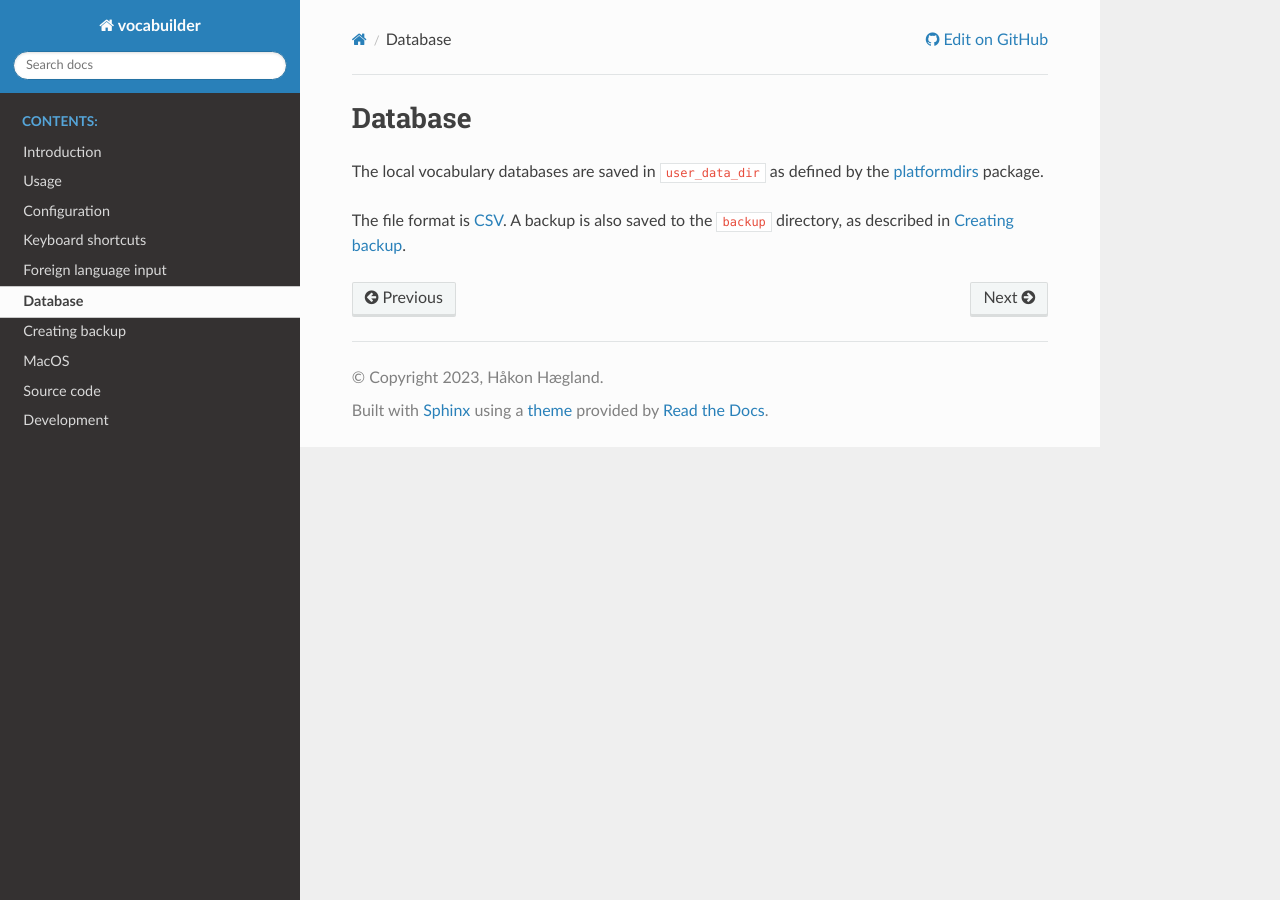
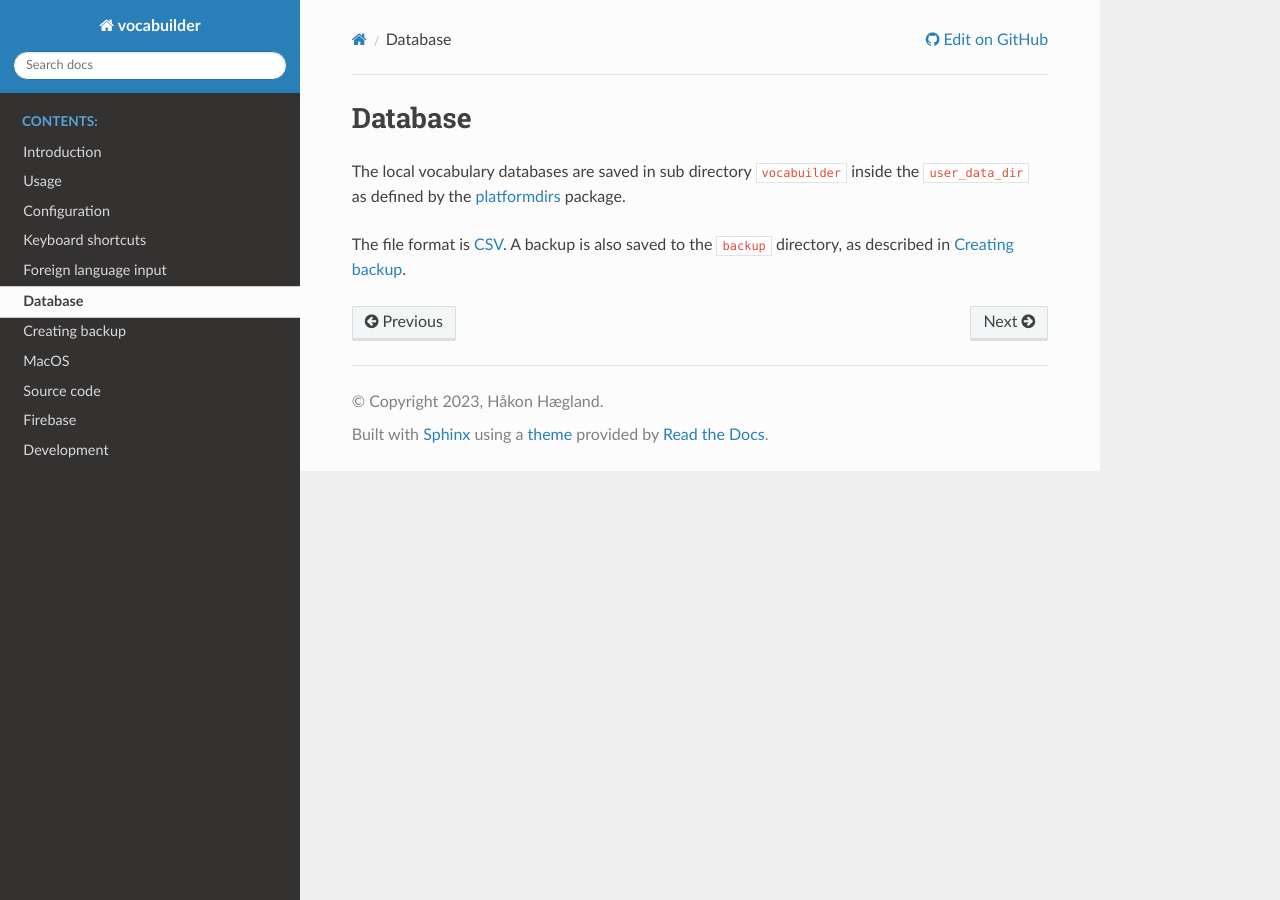
Before and after one commit to hakonhagland/vocabuilder, a Sphinx documentation site: the page built from docs/database.rst, in a window 1280 px wide. Built offline with Sphinx 7.4.7 and the Read the Docs theme 2.0.0, drawn with Linux system fonts in a browser that asks for light colours.

Commit message:
Updated documentation

```diff
--- a/docs/configuration.rst
+++ b/docs/configuration.rst
@@ -1,7 +1,8 @@
 Configuration
 =============
 
-The configuration file is named ``config.ini`` and is located in ``user_config_dir`` as defined
+The configuration file is named ``config.ini`` and is located in sub directory
+``vocabuilder`` inside directory ``user_config_dir`` as defined
 by the `platformdirs <https://pypi.org/project/platformdirs/>`_ package.
 
 The syntax is described in the documentation for the
--- a/docs/database.rst
+++ b/docs/database.rst
@@ -1,7 +1,7 @@
 Database
 ========
 
-The local vocabulary databases are saved in ``user_data_dir`` as defined by the
+The local vocabulary databases are saved in sub directory ``vocabuilder`` inside the ``user_data_dir`` as defined by the
 `platformdirs <https://pypi.org/project/platformdirs/>`_ package.
 
 The file format is `CSV <https://docs.python.org/3/library/csv.html>`_.
--- a/docs/index.rst
+++ b/docs/index.rst
@@ -19,6 +19,7 @@ Welcome to vocabuilder's documentation!
     backup
     macos
     source
+    firebase
     Development <development>
 
 Indices and tables
```
Also changed, not shown: README.md (+0 -23 lines), docs/firebase.rst (added, +17 -0 lines), md_docs/Files.md (deleted, +0 -12 lines).
